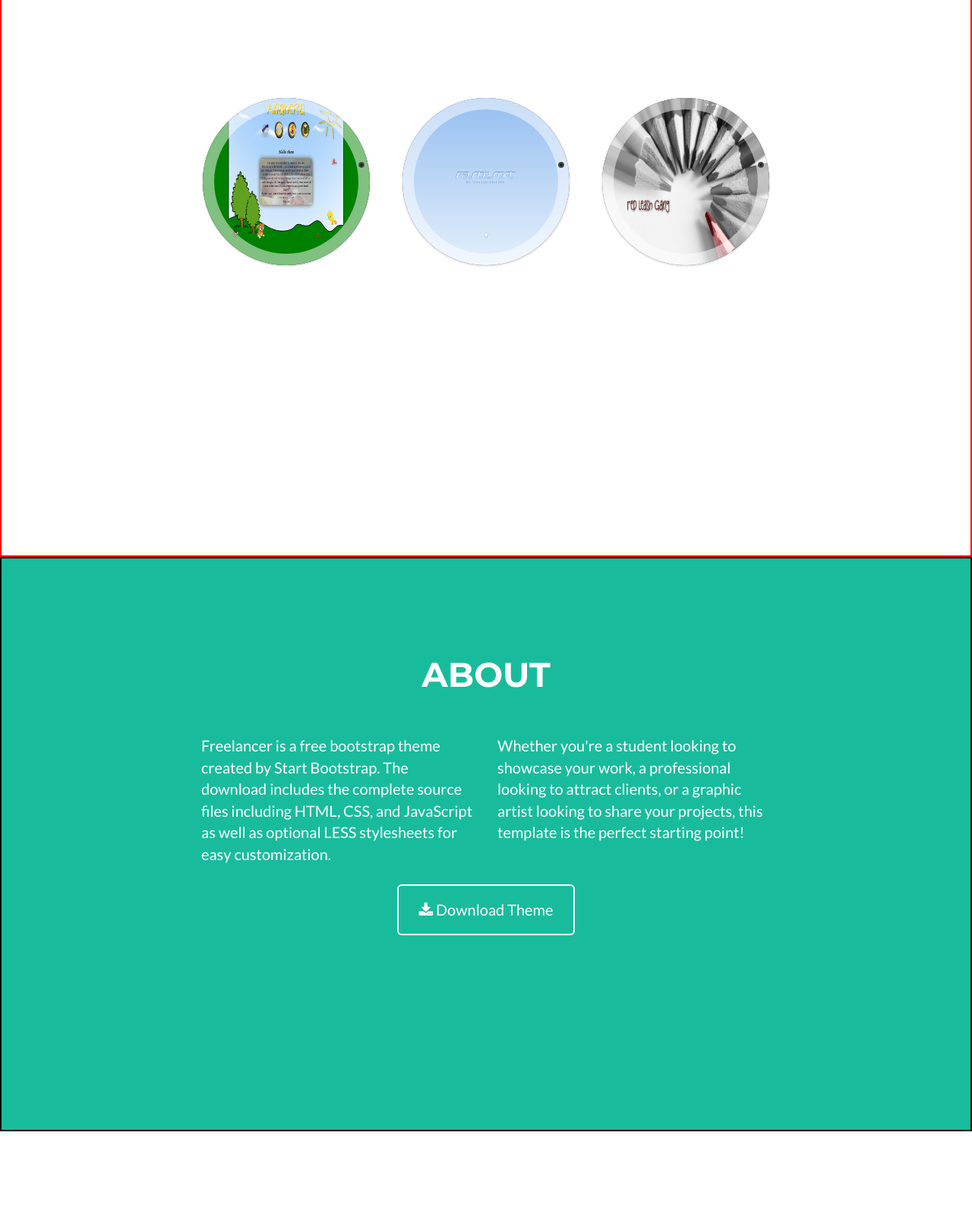
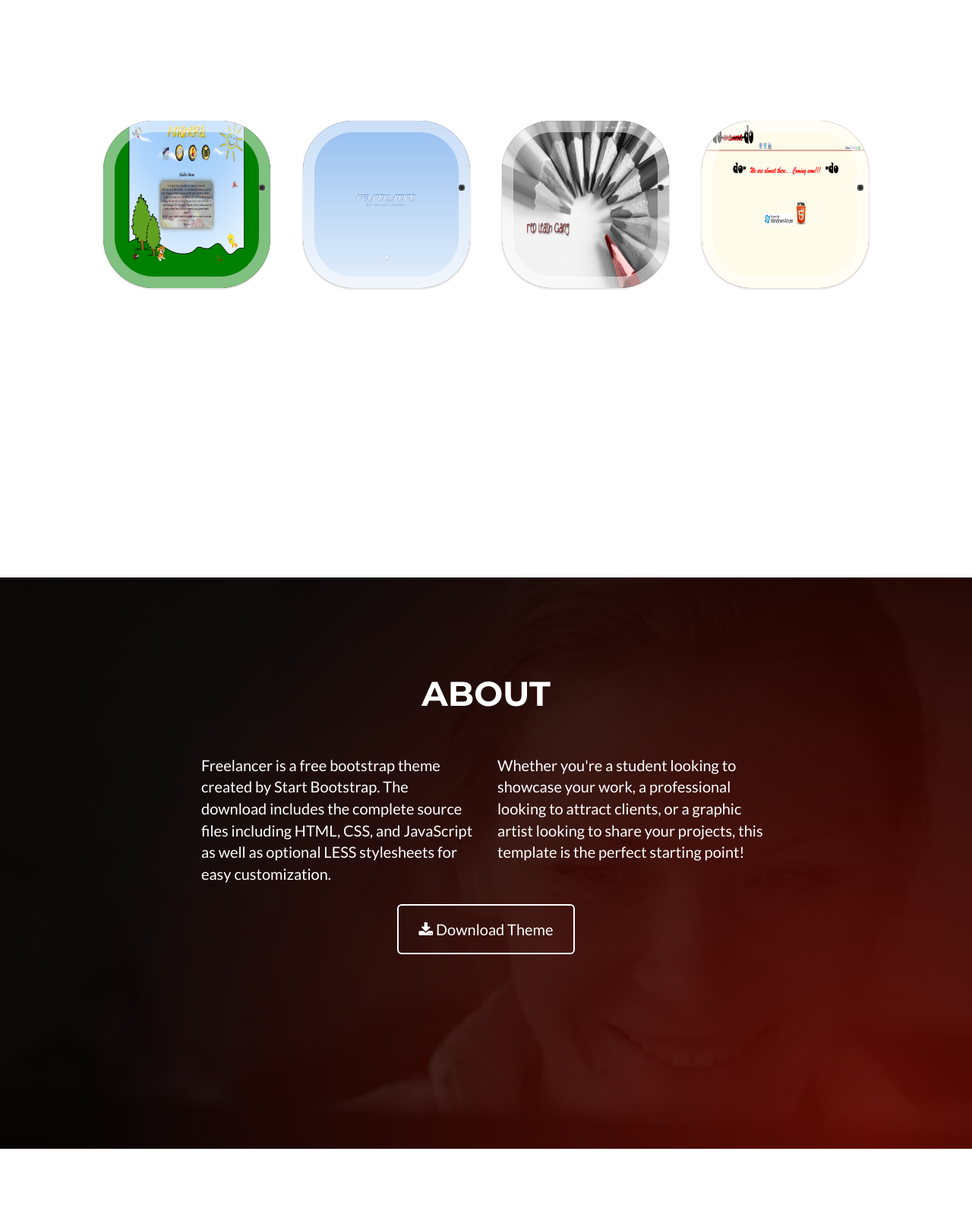
Before and after one commit to Devilde/Devilde, a plain HTML site: page Website/index.html in a window 1280 px wide. Shown: the part 1020-2606 px from the top of the page at 76% size. Drawn offline with nearby package versions, Linux system fonts and the light colour scheme.

Commit message:
Background for "about" container

```diff
--- a/Website/css/freelancer.css
+++ b/Website/css/freelancer.css
@@ -172,8 +172,9 @@ section h2 {
 
 section.success {
     color: #fff;
-    background: #18bc9c;
-    border:2px solid black;
+    background-image: url('../img/vita-bg.png');
+    background-repeat:no-repeat;
+    background-size: cover;
     padding: 10% 0 20% 0;
 }
 
@@ -249,14 +250,13 @@ section.success {
 
 /*----------------Syles For Portfolio-----------------------------------*/
 #portfolio  {
-	border:2px solid red;
 	padding: 10% 0 20% 0;
 }
 
 .ch-item {
 	width: 100%;
 	height: 100%;
-	border-radius: 50%;
+	border-radius: 30%;
 	position: relative;
 	cursor: default;
 	box-shadow: 0 1px 3px rgba(0,0,0,0.2);
@@ -265,7 +265,7 @@ section.success {
 .ch-thumb {
 	width: 100%;
 	height: 100%;
-	border-radius: 50%;
+	border-radius: 30%;
 	overflow: hidden;
 	position: absolute;
 	box-shadow: inset 0 0 0 15px rgba(255,255,255, 0.5);
@@ -288,7 +288,7 @@ section.success {
 	width: 8px;
 	height: 8px;
 	position: absolute;
-	border-radius: 50%;
+	border-radius: 30%;
 	top: 40%;
 	left: 95%;
 	margin: -4px 0 0 -4px;
@@ -327,7 +327,7 @@ section.success {
 	position: absolute;
 	width: 100%;
 	height: 100%;
-	border-radius: 50%;
+	border-radius: 30%;
 	overflow: hidden;
 	background-color: rgba(40,0,0,0.9);
 	box-shadow: inset 0 0 0 5px rgba(0,0,0,0.05);
--- a/Website/index.html
+++ b/Website/index.html
@@ -68,28 +68,21 @@
         <div class="container">
             <div class="row">
                 <div class="col-lg-12">
-                    <img class="img-responsive" style="width:80%;" src="img/logo-d.png" alt="">
-                    <!--<div class="intro-text">
-                        <span class="name">Start Bootstrap</span>
-                        <hr class="star-light">
-                        <span class="skills">Web Developer - Graphic Artist - User Experience Designer</span>
-                    </div>-->
+                    <img class="img-responsive" src="img/logo-d.png" alt="">
                 </div>
             </div>
         </div>
     </header>
 
     <section id="portfolio">
-            <div class="container">
-
+        <div class="container">
 			<section class="main">
-
 				<ul class="ch-grid">
 					<li>
 						<div class="ch-item">
 							<div class="ch-info">
-								<h3>Music poster</h3>
-								<p>by Jonathan Quintin <a href="http://drbl.in/eGjw">View on Dribbble</a></p>
+								<h3>Children</h3>
+								<p>for Anahera <a href="http://drbl.in/eGjw">View the Website</a></p>
 							</div>
 							<div class="ch-thumb ch-img-1"></div>
 						</div>
@@ -97,8 +90,8 @@
 					<li>
 						<div class="ch-item">
 							<div class="ch-info">
-								<h3>Beer Poster 2</h3>
-								<p>by Jon Gerlach <a href="http://drbl.in/eFWR">View on Dribbble</a></p>
+								<h3>Simplicity</h3>
+								<p>for PasteSoft <a href="http://drbl.in/eFWR">View the Website</a></p>
 							</div>
 							<div class="ch-thumb ch-img-2"></div>
 						</div>
@@ -106,17 +99,24 @@
 					<li>
 						<div class="ch-item">
 							<div class="ch-info">
-								<h3>Devi Tara</h3>
-								<p>by Kawal Oberoi <a href="http://drbl.in/eFED">View on Dribbble</a></p>
+								<h3>Create</h3>
+								<p>for Red Leash Gang <a href="http://drbl.in/eFED">View the Website</a></p>
 							</div>
 							<div class="ch-thumb ch-img-3"></div>
 						</div>
 					</li>
+					<li>
+						<div class="ch-item">
+							<div class="ch-info">
+								<h3>Coming Soon</h3>
+								<p>for DoWannaDo <a href="http://drbl.in/eFED">View the Website</a></p>
+							</div>
+							<div class="ch-thumb ch-img-4"></div>
+						</div>
+					</li>
 				</ul>
-
 			</section>
-
-
+		</div>
     </section>
 
     <section class="success" id="about">
```
Also changed, not shown: Website/css/bootstrap.css, Website/img/vita-bg.jpg (added), Website/img/vita-bg.png (added).
